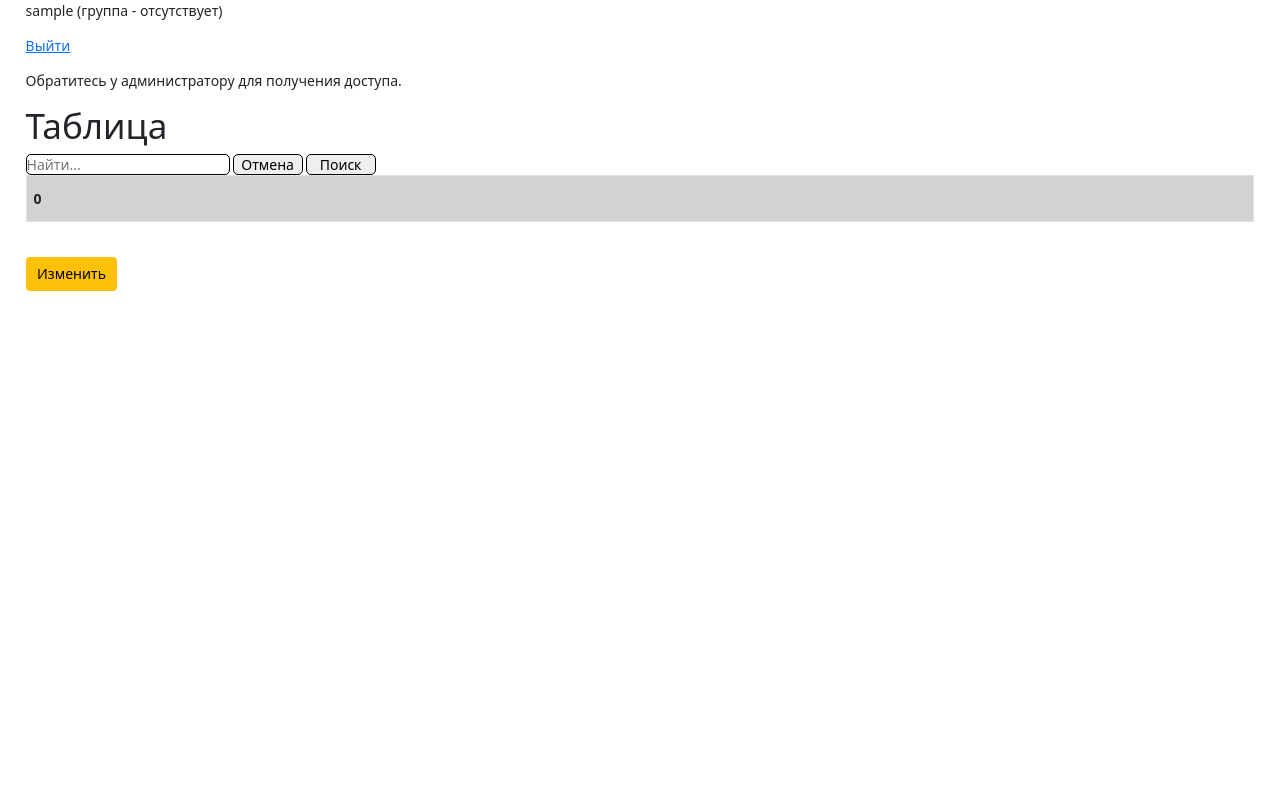
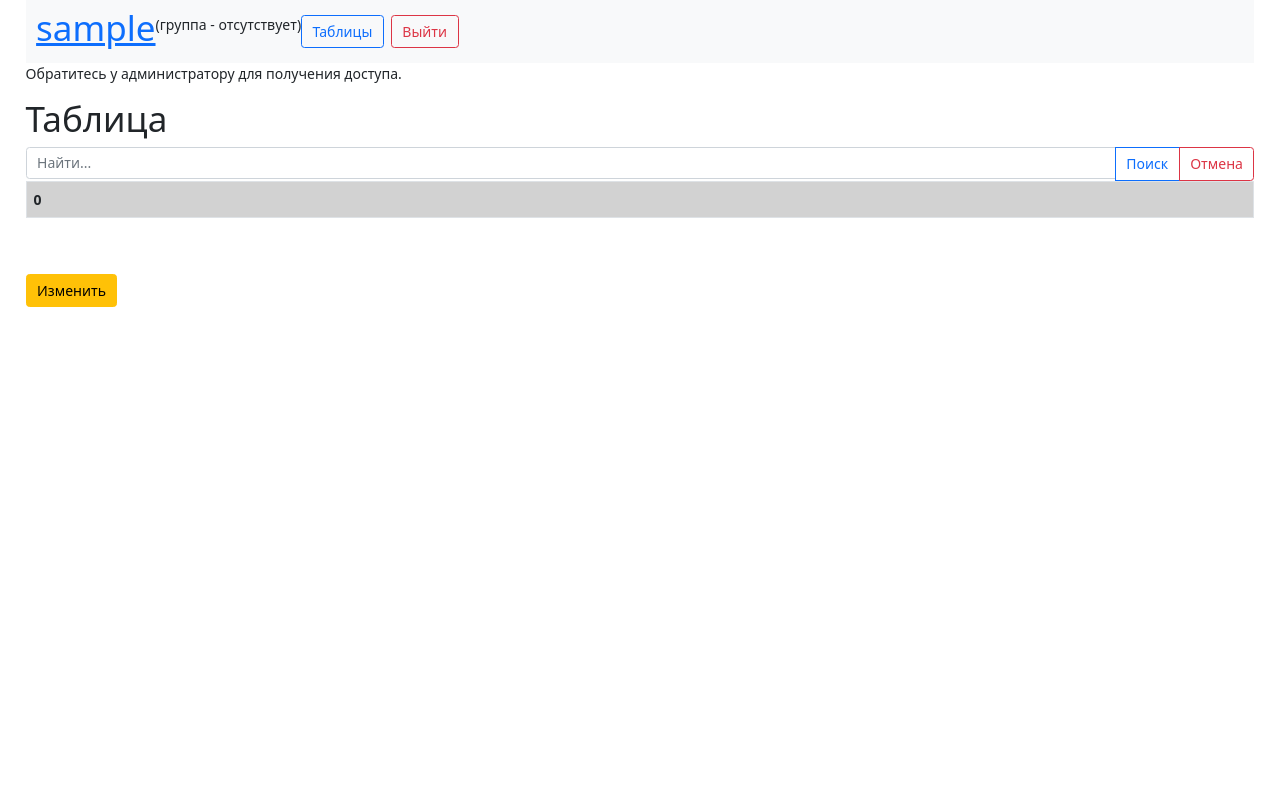
Before and after one commit to manndarinchik/web-database, a Django app: page / in a window 1280 px wide. Run offline with Django 3.2, Linux system fonts and the light colour scheme; the visitor is signed in with stand-in values (Sample User, id 1); data that the repository does not hold is empty.

Commit message:
Обновил стили главной страницы

```diff
--- a/database_app/static/database_app/css/main.css
+++ b/database_app/static/database_app/css/main.css
@@ -1,7 +1,6 @@
 /*Обнуление*/
 *{
 	padding: 0;
-	margin: 0;
 	border: 0;
 }
 *,*:before,*:after{
@@ -48,19 +47,13 @@ h1,h2,h3,h4,h5,h6{font-size:inherit;font-weight: 400;}
 	.content_container {
 		margin: 0%;
 	}
-
-	.table-element {
-		margin-top: 5px;
-		margin-bottom: 5px;
-	}
 	*{
 		font-size: large;
 	}
 }
 
-.table-element {
-	margin-top: 5px;
-	margin-bottom: 5px;
+.table-bordered > :not(caption) > * > * {
+	padding: 0;
 }
 
 .wrapper {
@@ -73,33 +66,6 @@ h1,h2,h3,h4,h5,h6{font-size:inherit;font-weight: 400;}
 	max-width: 335px;
 	width: 100%;
 	position: relative;
-}
-
-.table__search {
-    display: flex;
-    align-items: center;
-}
-
-#cancel {
-    border: 1px solid #000;
-    border-radius: 5px;
-    margin-left: 3px;
-    width: 70px;
-    height: 21px;
-    display: flex;
-    justify-content: center;
-    align-items: center;
-}
-
-#search {
-    border: 1px solid #000;
-    border-radius: 5px;
-    margin-left: 3px;
-    width: 70px;
-    height: 21px;
-    display: flex;
-    justify-content: center;
-    align-items: center;
 }
 
 .table-responsive {
@@ -146,15 +112,6 @@ td:nth-child(1) {
 td:nth-child(2) {
 	min-width: 150px;
 }
-
-#resetButton {
-	border: 1px solid #000;
-	border-radius: 5px;
-	display: none;
-	margin: 10px 0;
-	font-weight: 600;
-}
-
 .buttonsColumn {
     display: none;
 }
--- a/database_app/templates/base_generic.html
+++ b/database_app/templates/base_generic.html
@@ -15,7 +15,42 @@
     {% block title %}<title>Таблица</title>{% endblock %}
 </head>
 <body>
+    {%if request.user.is_authenticated %}
     <div class="content_container">
+
+        <nav class="navbar navbar-expand-lg navbar-light bg-light">
+            <div class="container-fluid">
+                <h1><a href="{% url 'index' %}">{{user.username}}</a></h1>
+                <p>(группа {{user_group}})</p>
+
+                <button class="navbar-toggler" type="button" data-bs-toggle="collapse" data-bs-target="#navbarNav" aria-controls="navbarNav" aria-expanded="false" aria-label="Toggle navigation">
+                    <span class="navbar-toggler-icon"></span>
+                </button>
+
+                <div class="collapse navbar-collapse" id="navbarNav">
+                    <ul class="navbar-nav">
+                        <li class="nav-item">
+                            {% if user_group == "admins" %}
+                            <a class="btn btn-outline-success me-2" href="{% url 'admin' %}">Администрация</a>
+                            {% endif %}
+                        </li>
+                        <li class="nav-item">
+                            <a class="btn btn-outline-primary me-2" href="#">Таблицы</a>
+                        </li>
+                        <li class="nav-item">
+                            <a class="btn btn-outline-danger me-2"  href="{% url 'logout' %}">Выйти</a>
+                        </li>
+                    </ul>
+                </div>
+            </div>
+        </nav>
+
+    {% endif %}
+
+        {% if no_permissions %}
+        <p>Обратитесь у администратору для получения доступа. </p>
+        {% endif %}
+
         {% block content %}{% endblock %}
     </div>
 
--- a/database_app/templates/database_app/index.html
+++ b/database_app/templates/database_app/index.html
@@ -1,24 +1,16 @@
 {% extends 'base_generic.html' %}
 
 {% block content %}
-    <p>{{user.username}} (группа {{user_group}})</p>
-    <p><a href="{% url 'logout' %}">Выйти</a></p>
-
-    {% if no_permissions %}
-    <p>Обратитесь у администратору для получения доступа. </p>
-    {% endif %}
 
     {% if perms.database_app.can_view %}
+    <h1>Таблица</h1>
 
-    {% if user_group == "admins" %}
-    <p><a href="{% url 'admin' %}">Администрация</a></p>
-    {% endif %}
-    <h1>Таблица</h1>
-        <section class="table__search">
-            <input type="text" placeholder="Найти..." id="input">
-            <button id="cancel">Отмена</button>
-            <button id="search">Поиск</button>
-        </section>
+        <div class="input-group">
+            <input type="text" class="form-control" placeholder="Найти..." aria-label="Поиск по таблице" aria-describedby="search" id="input">
+            <button class="btn btn-outline-primary" type="button" id="search">Поиск</button>
+            <button class="btn btn-outline-danger" type="button" id="cancel">Отмена</button>
+        </div>
+
         <form action="" method="post" name="ourForm">
             {% csrf_token %}
             <div class="table-responsive">
@@ -27,7 +19,7 @@
                         <tr {% if forloop.counter == 1 %} class="table_head"{%else%}{%endif%}>
                             {% for j in i %}
                             <td>
-                                <p class="table-element">{{ j }}</p>
+                                {{ j }}
                             </td>{% endfor %}
                         </tr>{% endfor %}
                     </table>
@@ -44,13 +36,14 @@
             {% if perms.database_app.can_edit %}
             <div class="btn btn-outline-success" id="buttonRow" style="display: none;">+</div>
             <br>
+            <button class="btn btn-secondary" type="button" id="resetButton" style="display: none;">Отменить изменения</button>
+            <br>
             <div class="btn btn-warning" id="button_change" style="display: inline-block;">Изменить</div>
-            <button type="button" id="resetButton" style="display: none;">Отменить изменения</button>
             <br>
             <input type="text" class='agent' name="agent">
             <button class="btn btn-primary" id="justButton" style="display: none;">Сохранить изменения</button>
             {% endif %}
 
-            {% endif %}
+        {% endif %}
         </form>
 {% endblock %}
```
